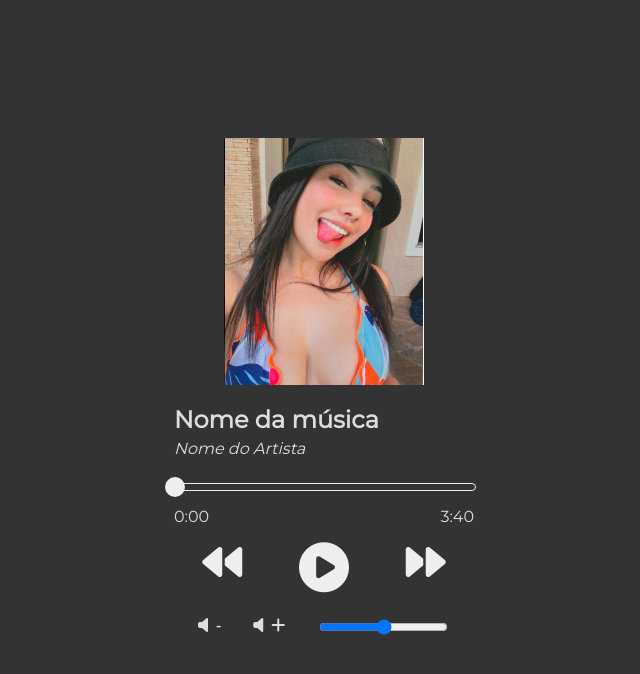
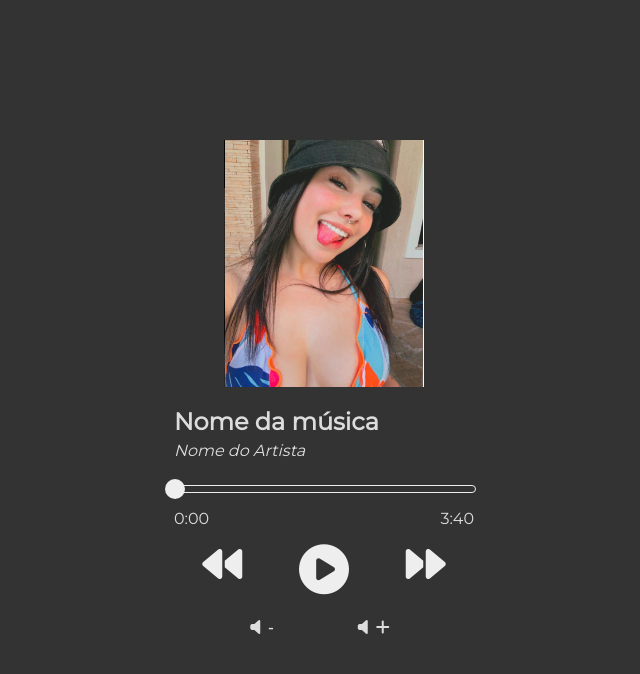
Before and after one commit to igorxisto/playerdemusic, a plain HTML site: page index.html in a window 1280 px wide. Shown: the whole page, without its empty margins (316-956 px from the left). Drawn offline with Linux system fonts and the light colour scheme.

Commit message:
Update index.html

```diff
--- a/index.html
+++ b/index.html
@@ -43,7 +43,7 @@
         <i class="fas fa-volume-off diminuir">-</i>
 
         <i class="fas fa-volume-off aumentar">+</i>
-        <input type="range"/>
+
 
 
     </div>
```
